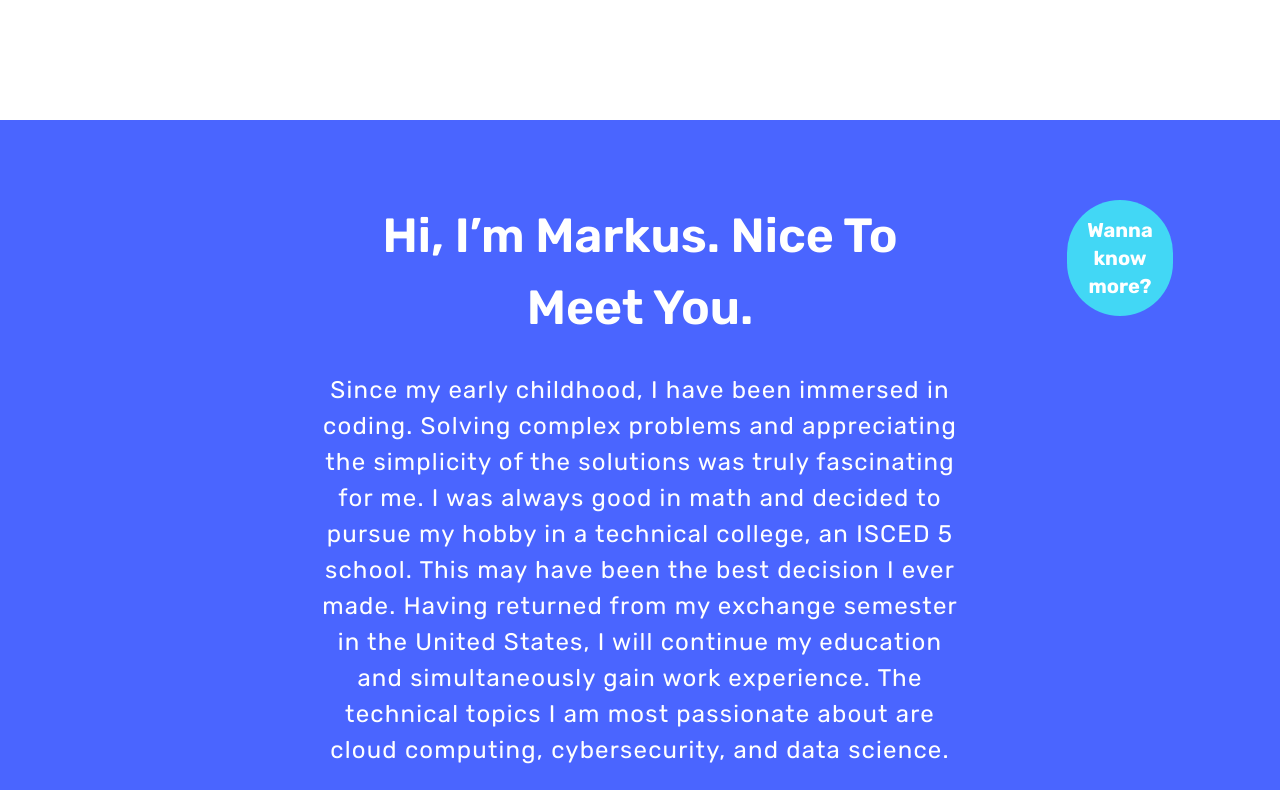
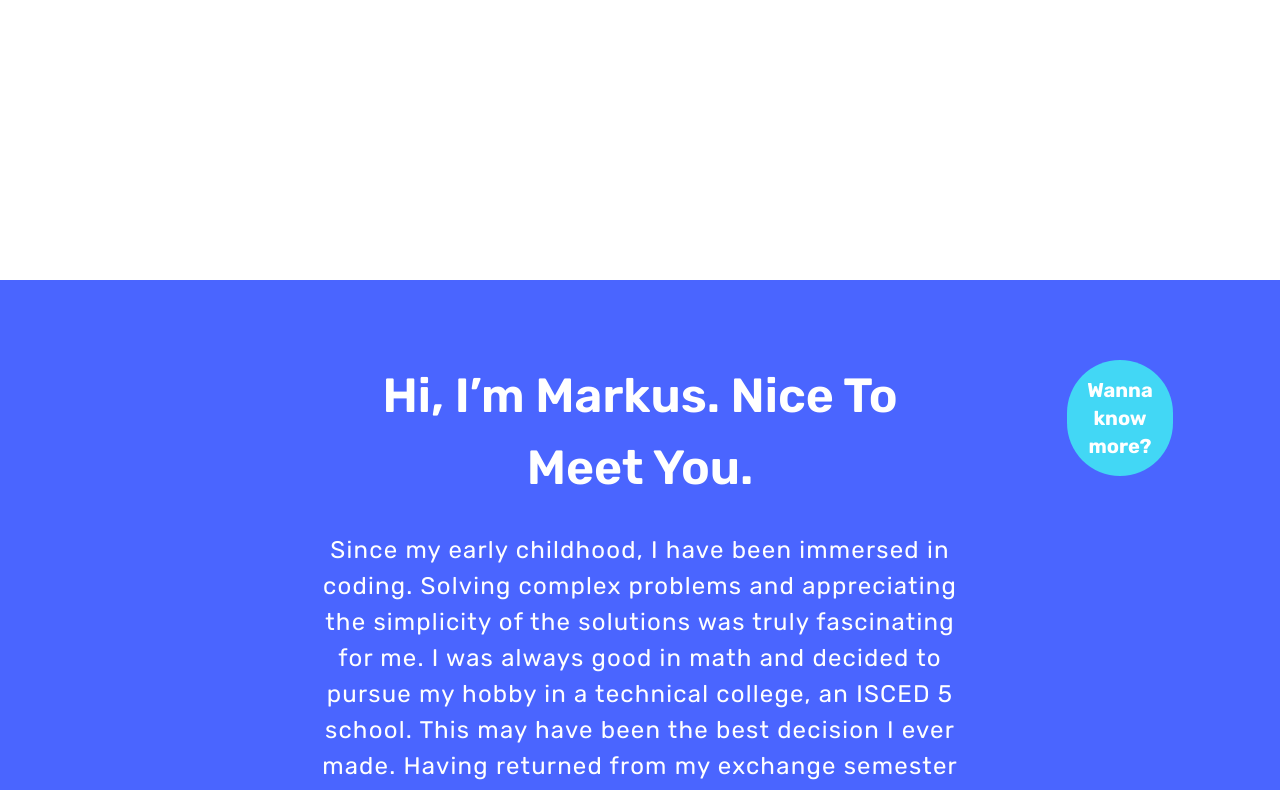
Before and after one commit to Markus-Stuppnig/Website, a Next.js app: page / in a window 1280 px wide. Shown: the part 780-1570 px from the top of the page. Built offline with nearby package versions, Linux system fonts and the light colour scheme.

Commit message:
Fix: Homepage Responsiveness Bug - Introduction Component

```diff
--- a/components/Introduction/Introduction.tsx
+++ b/components/Introduction/Introduction.tsx
@@ -6,13 +6,13 @@ import { data } from "../-General/generalData";
 export default function Introduction() {
 
   return (
-    <section id="introduction" className="flex flex-col w-full mt-[10rem] md:mt-0">
+    <section id="introduction" className="flex flex-col w-full mt-[10rem]">
 		<div className="w-full grid grid-cols-12 bg-secondary text-mywhite pt-[5rem] py-[15rem]">
 			<div className="col-span-12 mx-5 lg:mx-0 lg:col-start-3 lg:col-span-8 xl:col-start-4 xl:col-span-6 justify-center items-center text-center">
 				<SectionHeading additional="font-semibold mb-7">Hi, I’m Markus. Nice to meet you.</SectionHeading>
 				<h4 className="text-2xl tracking-wider leading-9">Since my early childhood, I have been immersed in coding. Solving complex problems and appreciating the simplicity of the solutions was truly fascinating for me. I was always good in math and decided to pursue my hobby in a technical college, an ISCED 5 school. This may have been the best decision I ever made. Having returned from my exchange semester in the United States, I will continue my education and simultaneously gain work experience. The technical topics I am most passionate about are cloud computing, cybersecurity, and data science.</h4>
 			</div>
-			<div className="hidden lg:block col-start-11 flex justify-center items-center">
+			<div className="hidden lg:block mr-2 col-start-12 xl:mr-0 xl:col-start-11 flex justify-center items-center">
 				<Link href="/contact" className="flex flex-col py-[1rem] px-[1rem] rounded-full bg-[#42d7f5] justify-center items-center text-center ease-in-out duration-300 hover:scale-105">
 					<p className="text-xl font-bold">{data.callForAction1}</p>
 				</Link>
```
